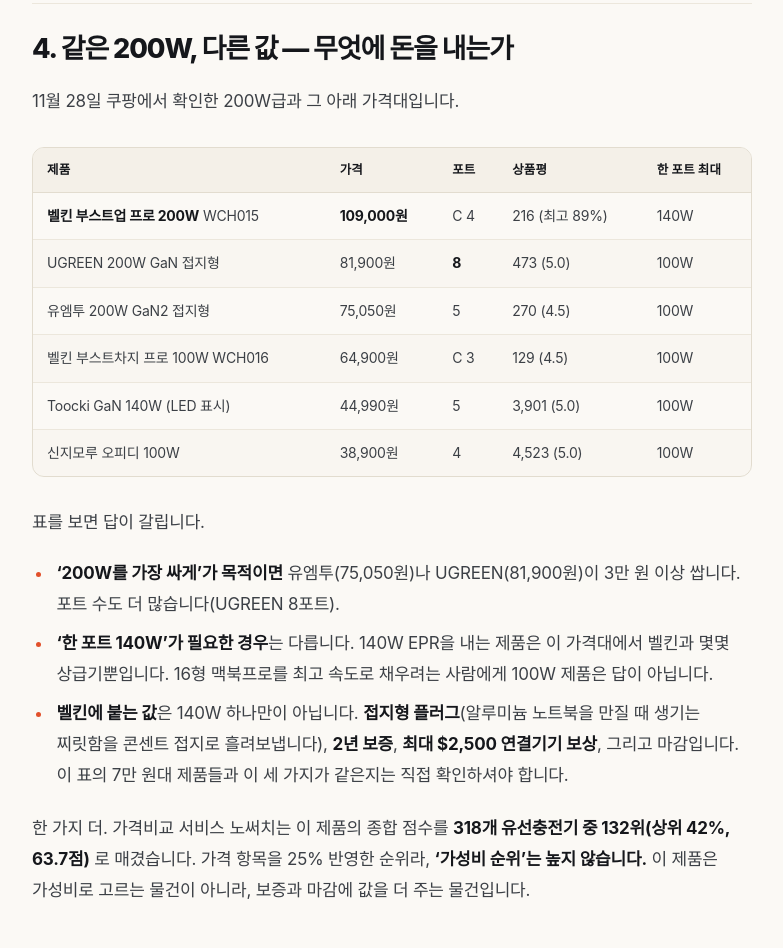
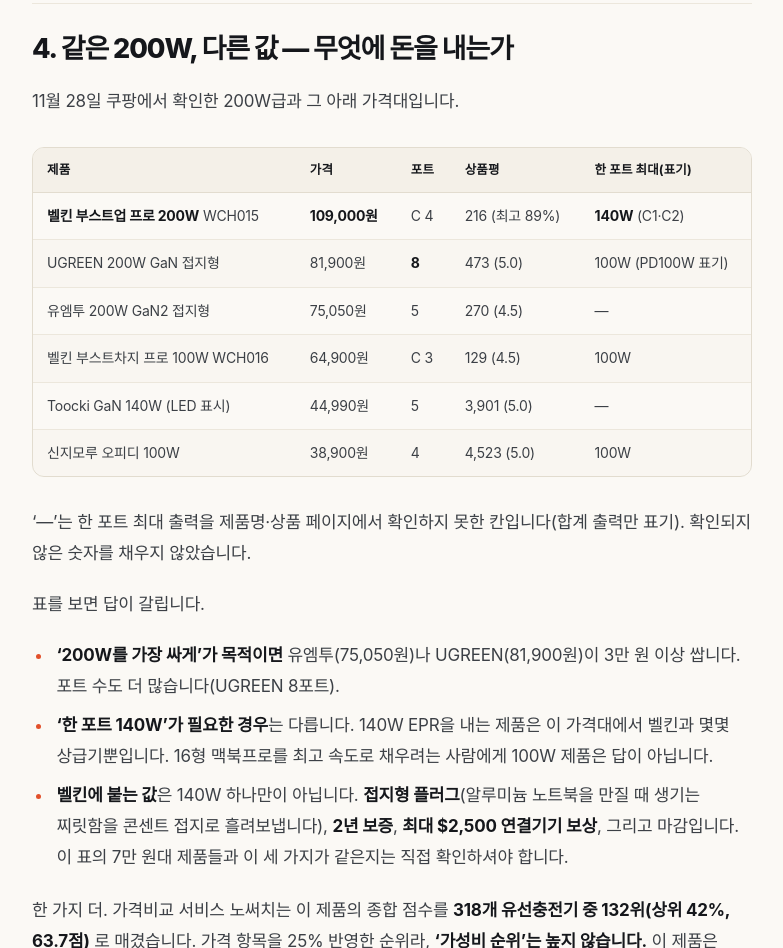
Before and after one commit to happy1ch/pickearly, a plain HTML site: page docs/articles/belkin-200w-4port-gan-charger.html in a window 1280 px wide. Shown: the part 8436-9384 px from the top of the page, without its empty margins (62-845 px from the left). Drawn offline with Linux system fonts and the light colour scheme; a web font is replaced by a local one.

Commit message:
벨킨 200W 글: 비교표의 한 포트 최대 출력은 확인된 제품만 표기

```diff
--- a/docs/articles/belkin-200w-4port-gan-charger.html
+++ b/docs/articles/belkin-200w-4port-gan-charger.html
@@ -224,15 +224,16 @@
 <th>가격</th>
 <th>포트</th>
 <th>상품평</th>
-<th>한 포트 최대</th>
+<th>한 포트 최대(표기)</th>
 </tr></thead><tbody>
-<tr><td><strong>벨킨 부스트업 프로 200W</strong> WCH015</td><td><strong>109,000원</strong></td><td>C 4</td><td>216 (최고 89%)</td><td>140W</td></tr>
-<tr><td>UGREEN 200W GaN 접지형</td><td>81,900원</td><td><strong>8</strong></td><td>473 (5.0)</td><td>100W</td></tr>
-<tr><td>유엠투 200W GaN2 접지형</td><td>75,050원</td><td>5</td><td>270 (4.5)</td><td>100W</td></tr>
+<tr><td><strong>벨킨 부스트업 프로 200W</strong> WCH015</td><td><strong>109,000원</strong></td><td>C 4</td><td>216 (최고 89%)</td><td><strong>140W</strong> (C1·C2)</td></tr>
+<tr><td>UGREEN 200W GaN 접지형</td><td>81,900원</td><td><strong>8</strong></td><td>473 (5.0)</td><td>100W (PD100W 표기)</td></tr>
+<tr><td>유엠투 200W GaN2 접지형</td><td>75,050원</td><td>5</td><td>270 (4.5)</td><td>—</td></tr>
 <tr><td>벨킨 부스트차지 프로 100W WCH016</td><td>64,900원</td><td>C 3</td><td>129 (4.5)</td><td>100W</td></tr>
-<tr><td>Toocki GaN 140W (LED 표시)</td><td>44,990원</td><td>5</td><td>3,901 (5.0)</td><td>100W</td></tr>
+<tr><td>Toocki GaN 140W (LED 표시)</td><td>44,990원</td><td>5</td><td>3,901 (5.0)</td><td>—</td></tr>
 <tr><td>신지모루 오피디 100W</td><td>38,900원</td><td>4</td><td>4,523 (5.0)</td><td>100W</td></tr>
 </tbody></table></div>
+<p>‘—’는 한 포트 최대 출력을 제품명·상품 페이지에서 확인하지 못한 칸입니다(합계 출력만 표기). 확인되지 않은 숫자를 채우지 않았습니다.</p>
 <p>표를 보면 답이 갈립니다.</p>
 <ul><li><strong>‘200W를 가장 싸게’가 목적이면</strong> 유엠투(75,050원)나 UGREEN(81,900원)이 3만 원 이상 쌉니다. 포트 수도 더 많습니다(UGREEN 8포트).</li>
 <li><strong>‘한 포트 140W’가 필요한 경우</strong>는 다릅니다. 140W EPR을 내는 제품은 이 가격대에서 벨킨과 몇몇 상급기뿐입니다. 16형 맥북프로를 최고 속도로 채우려는 사람에게 100W 제품은 답이 아닙니다.</li>
--- a/docs/feed.xml
+++ b/docs/feed.xml
@@ -6,7 +6,7 @@
     <description>쿠팡·알리에서 진짜 쓸 만한 것만 골라, 사기 전에 알아야 할 것부터 정리하는 얼리어답터 리뷰 연구소.</description>
     <language>ko</language>
     <atom:link href="https://pickearly.com/feed.xml" rel="self" type="application/rss+xml"/>
-    <lastBuildDate>Sat, 28 Nov 2026 21:22:31 +0900</lastBuildDate>
+    <lastBuildDate>Sat, 28 Nov 2026 21:26:30 +0900</lastBuildDate>
     <item>
       <title>109,000원 벨킨 200W 4포트 GaN 충전기 — ‘200W’를 한 포트에서 받으려면 케이블부터 240W여야 합니다</title>
       <link>https://pickearly.com/articles/belkin-200w-4port-gan-charger</link>
```
Also changed, not shown: 1 other file.
